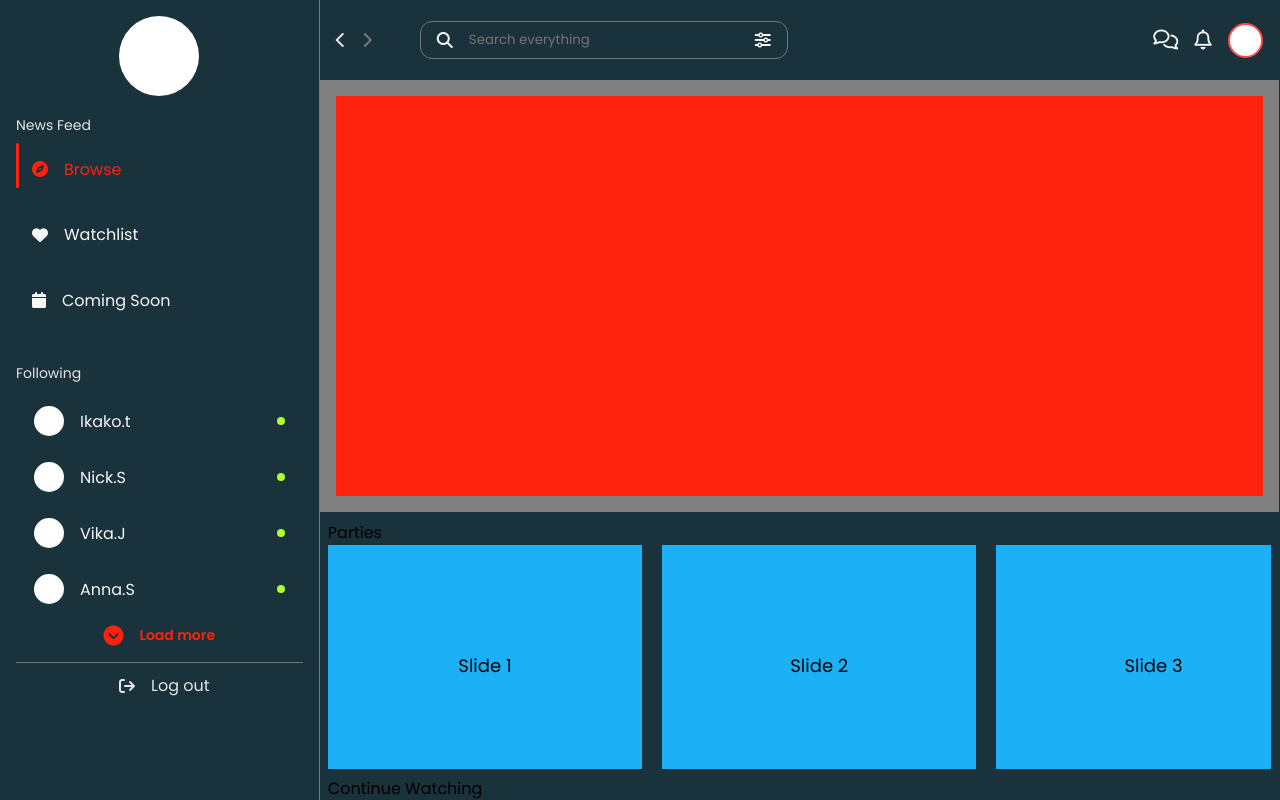
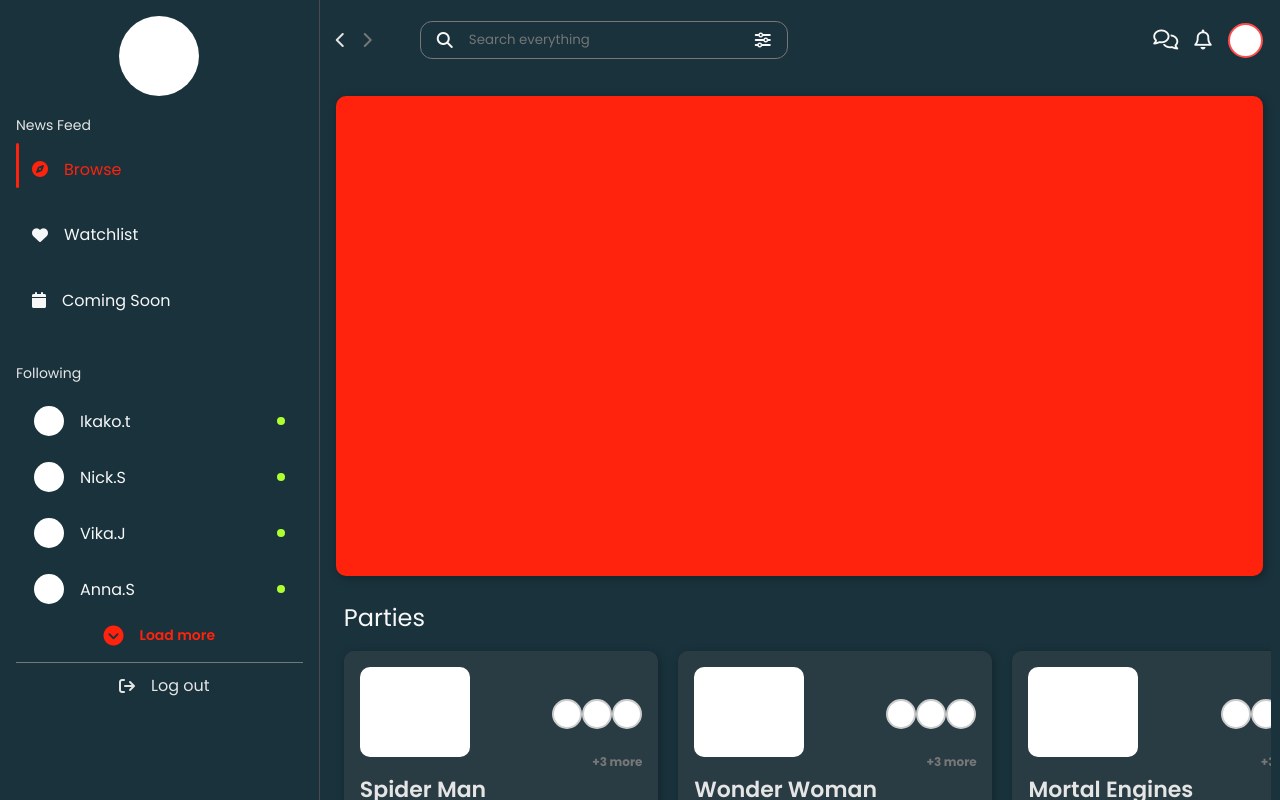
Before and after one commit to Hein-HtetSan/Movie, a plain HTML site: page index.html in a window 1280 px wide. Drawn offline with nearby package versions, Linux system fonts and the light colour scheme.

Commit message:
Update center panel page

```diff
--- a/assets/css/center-navbar.css
+++ b/assets/css/center-navbar.css
@@ -93,9 +93,26 @@
     cursor: pointer;
 }
 
+/* party  */
+
+.party-title{
+    font-size: var(--fs-24);
+    font-weight: var(--fw-regular);
+    color: var(--polar);
+}
+
 .noti-bar-wrapper .fa-regular:hover{
     color: var(--scarlet);
 }
+
+.text-end{
+    font-size: var(--fs-12) !important;
+    font-weight: var(--fw-bold) !important;
+    position: absolute;
+    bottom: 50%;
+    right: 5%;
+}
+
 
 /* for tablet  */
 @media all and (max-width: 768px){
--- a/assets/css/frame.css
+++ b/assets/css/frame.css
@@ -235,6 +235,10 @@ form .fa-magnifying-glass{
 .col-100{width: 100%;}
 .h-100{width: 100%;}
 .cursor-pointer{cursor: pointer;}
+.flex-row{flex-direction: row;}
+.flex-column{flex-direction: column;}
+
+
 /* .cursor-pointer:hover{color: var(--macaw);} */
 /* column break points  */
 .col-1{width: 8.33% !important; float: left;}
@@ -328,7 +332,7 @@ form .fa-magnifying-glass{
 .aside-bar{
 	/* background-color: blue; */
 	padding: 1rem;
-	border-right: 1px solid var(--wolf);
+	border-right: 1px solid var(--eel);
 	/* border-right: 1px solid var(--wolf); */
 	transition: all .5s ease-in-out;
 }
@@ -377,12 +381,14 @@ form .fa-magnifying-glass{
 } */
 
 .image-slider-wrapper{
-	background-color: #808080;
+	/* background-color: #808080; */
 	padding: 1rem;
 }
 
 .image-slider{
+	border-radius: 10px;
 	background-color: #FF220C;
+	box-shadow: var(--shadow);
 }
 
 /* party style goes here  */
@@ -397,11 +403,12 @@ form .fa-magnifying-glass{
 }
 
 .movie-wrapper{
-	padding: .3rem;
+	padding: .7rem;
 }
 
 .movie{
-	background-color: #fff;
+	/* background-color: #fff; */
+	border-radius: 10px;
 }
 
 /* for tablet  */
@@ -494,7 +501,13 @@ form .fa-magnifying-glass{
 		border-right: none;
 		border-bottom: 1px solid var(--wolf);
 	}
-
+	.parties-wrapper{
+		height: auto !important;
+	}
+	.swiper-wrapper{
+		height: auto !important;
+		/* padding: 1rem !important; */
+	  }
 }
 
 
@@ -573,6 +586,8 @@ form .fa-magnifying-glass{
 	.ps-sm-3{padding-right: 3rem !important;}
 	.ps-sm-0{padding-right: 0rem !important;}
 
+
+
 }
 
 
@@ -582,13 +597,59 @@ form .fa-magnifying-glass{
 	height: 100%;
   }
 
+  .swiper-wrapper{
+	height: 30vh;
+	padding: 1rem !important;
+  }
+
+  .mySwiper{
+	height: auto;
+  }
+
   .swiper-slide {
-	text-align: center;
+	text-align: start;
 	font-size: 18px;
-	background: #1cb0f6;
-	display: flex;
+	background: rgba(92, 92, 92, 0.25);
+	height: 100% !important;
+	border-radius: 10px;
 	justify-content: center;
 	align-items: center;
+	cursor: pointer;
+	padding: 1rem;
+	box-shadow: var(--shadow);
+	position: relative;
+  }
+
+  .swiper-slide::before{
+	content: "";
+	position: absolute;
+	left: 0;
+	top: 10%;
+	width: 7px;
+	height: 0%;
+	border-radius: 10px;
+	background: var(--cardinal);
+	transition: all .3s ease-in;
+  }
+
+  .swiper-slide:hover::before{
+	height: 40%;
+  }
+
+  .swiper-slide h4{
+	font-size: var(--fs-22);
+	font-weight: var(--fw-semibold);
+	color: var(--swan);
+  }
+
+  .swiper-slide span{
+	color: var(--wolf);
+	font-size: var(--fs-16);
+	font-weight: var(--fw-regular);
+  }
+
+  .swiper-slide:hover{
+	transform: scale(1.03);
   }
 
   .swiper-slide img {
--- a/index.html
+++ b/index.html
@@ -131,26 +131,84 @@
 			</div>
 
 			<!-- image slider goes here  -->
-			<div class="col-12 h-auto image-slider-wrapper">
-				<div class="col-12 h-50 h-sm-30 image-slider"></div>
+			<div class="col-12 h-auto image-slider-wrapper d-flex align-items-center justify-content-center">
+				<div class="col-12 h-60 h-sm-30 image-slider"></div>
 			</div>
 
 			<!-- parties goes here  -->
-			<div class="col-12 h-30 parties-wrapper">
+			<div class="col-12 h-40 parties-wrapper">
 				<div class="party-title">
-					<span>Parties</span>
+					<span class="me-1">Parties</span>
 				</div>
 				<div class="swiper mySwiper">
 					<div class="swiper-wrapper">
-					  <div class="swiper-slide col-4 col-md-6 col-sm-10 h-30 ">Slide 1</div>
-					  <div class="swiper-slide col-4 col-md-6 col-sm-10 h-30">Slide 2</div>
-					  <div class="swiper-slide col-4 col-md-6 col-sm-10 h-30">Slide 3</div>
-					  <div class="swiper-slide col-4 col-md-6 col-sm-10 h-30">Slide 4</div>
-					  <div class="swiper-slide col-4 col-md-6 col-sm-10 h-30">Slide 5</div>
-					  <div class="swiper-slide col-4 col-md-6 col-sm-10 h-30">Slide 6</div>
-					  <div class="swiper-slide col-4 col-md-6 col-sm-10 h-30">Slide 7</div>
-					  <div class="swiper-slide col-4 col-md-6 col-sm-10 h-30">Slide 6</div>
-					  <div class="swiper-slide col-4 col-md-6 col-sm-10 h-30">Slide 9</div>
+
+						<!-- party items go here  -->
+					  	<div class="swiper-slide col-4 col-md-6 col-sm-10 h-20 position-relative">
+							<div class="col-6 h-auto d-flex align-items-start ">
+								<div class="party-img" style="background: #fff; width: 110px; height: 90px; border-radius: 10px;"></div>
+							</div>
+							<div class="col-6 h-auto d-flex align-items-start justify-content-end  mt-2">
+								<div class="party-img" style="background: #fff; width: 30px; height: 30px; border-radius: 50%; border: 2px solid #cdcdcd;"></div>
+								<div class="party-img" style="background: #fff; width: 30px; height: 30px; border-radius: 50%; border: 2px solid #cdcdcd;"></div>
+								<div class="party-img" style="background: #fff; width: 30px; height: 30px; border-radius: 50%; border: 2px solid #cdcdcd;"></div>
+							</div>
+							<span class="text-end">+3 more</span>
+							<div class="col-12 d-flex flex-column align-items-start mt-1">
+								<h4>Spider Man</h4>
+								<span>Science Fiction, Fantasy</span>
+							</div>
+					  	</div>
+
+						<div class="swiper-slide col-4 col-md-6 col-sm-10 h-20 position-relative">
+							<div class="col-6 h-auto d-flex align-items-start ">
+								<div class="party-img" style="background: #fff; width: 110px; height: 90px; border-radius: 10px;"></div>
+							</div>
+							<div class="col-6 h-auto d-flex align-items-start justify-content-end  mt-2">
+								<div class="party-img" style="background: #fff; width: 30px; height: 30px; border-radius: 50%; border: 2px solid #cdcdcd;"></div>
+								<div class="party-img" style="background: #fff; width: 30px; height: 30px; border-radius: 50%; border: 2px solid #cdcdcd;"></div>
+								<div class="party-img" style="background: #fff; width: 30px; height: 30px; border-radius: 50%; border: 2px solid #cdcdcd;"></div>
+							</div>
+							<span class="text-end">+3 more</span>
+							<div class="col-12 d-flex flex-column align-items-start mt-1">
+								<h4>Wonder Woman</h4>
+								<span>Adventure Action</span>
+							</div>
+					  	</div>
+
+						<div class="swiper-slide col-4 col-md-6 col-sm-10 h-20 position-relative">
+							<div class="col-6 h-auto d-flex align-items-start ">
+								<div class="party-img" style="background: #fff; width: 110px; height: 90px; border-radius: 10px;"></div>
+							</div>
+							<div class="col-6 h-auto d-flex align-items-start justify-content-end  mt-2">
+								<div class="party-img" style="background: #fff; width: 30px; height: 30px; border-radius: 50%; border: 2px solid #cdcdcd;"></div>
+								<div class="party-img" style="background: #fff; width: 30px; height: 30px; border-radius: 50%; border: 2px solid #cdcdcd;"></div>
+								<div class="party-img" style="background: #fff; width: 30px; height: 30px; border-radius: 50%; border: 2px solid #cdcdcd;"></div>
+							</div>
+							<span class="text-end">+3 more</span>
+							<div class="col-12 d-flex flex-column align-items-start mt-1">
+								<h4>Mortal Engines</h4>
+								<span>Science Fiction, Suspense</span>
+							</div>
+					  	</div>
+
+						<div class="swiper-slide col-4 col-md-6 col-sm-10 h-20 position-relative">
+							<div class="col-6 h-auto d-flex align-items-start ">
+								<div class="party-img" style="background: #fff; width: 110px; height: 90px; border-radius: 10px;"></div>
+							</div>
+							<div class="col-6 h-auto d-flex align-items-start justify-content-end  mt-2">
+								<div class="party-img" style="background: #fff; width: 30px; height: 30px; border-radius: 50%; border: 2px solid #cdcdcd;"></div>
+								<div class="party-img" style="background: #fff; width: 30px; height: 30px; border-radius: 50%; border: 2px solid #cdcdcd;"></div>
+								<div class="party-img" style="background: #fff; width: 30px; height: 30px; border-radius: 50%; border: 2px solid #cdcdcd;"></div>
+							</div>
+							<span class="text-end">+3 more</span>
+							<div class="col-12 d-flex flex-column align-items-start mt-1">
+								<h4>Rampage</h4>
+								<span>Adventure, Action</span>
+							</div>
+					  	</div>
+
+
 					</div>
 					<div class="swiper-pagination"></div>
 				  </div>
@@ -159,23 +217,23 @@
 			<!-- watching goes here  -->
 			<div class="col-12 h-auto watching-wrapper">
 				<div class="party-title">
-					<span>Continue Watching</span>
+					<span  class="me-1">Continue Watching</span>
 				</div>
 				<!-- movies go here  -->
 				<div class="movie-wrapper col-3 col-md-6 col-sm-12">
-					<div class="col-100 h-30  movie"></div>
+					<div class="col-100 h-30 movie cursor-pointer" style="background-color: #fff;"></div>
 				</div>
 				<div class="movie-wrapper col-3 col-md-6 col-sm-12 ">
-					<div class="col-100 h-30  movie"></div>
+					<div class="col-100 h-30 movie cursor-pointer" style="background-color: #fff;"></div>
 				</div>
 				<div class="movie-wrapper col-3 col-md-6 col-sm-12 ">
-					<div class="col-100 h-30  movie"></div>
+					<div class="col-100 h-30 movie cursor-pointer" style="background-color: #fff;"></div>
 				</div>
 				<div class="movie-wrapper col-3 col-md-6 col-sm-12 ">
-					<div class="col-100 h-30  movie"></div>
+					<div class="col-100 h-30 movie cursor-pointer" style="background-color: #fff;"></div>
 				</div>
 				<div class="movie-wrapper col-3 col-md-6 col-sm-12 ">
-					<div class="col-100 h-30  movie"></div>
+					<div class="col-100 h-30 movie cursor-pointer" style="background-color: #fff;"></div>
 				</div>
 			</div>
 
```
